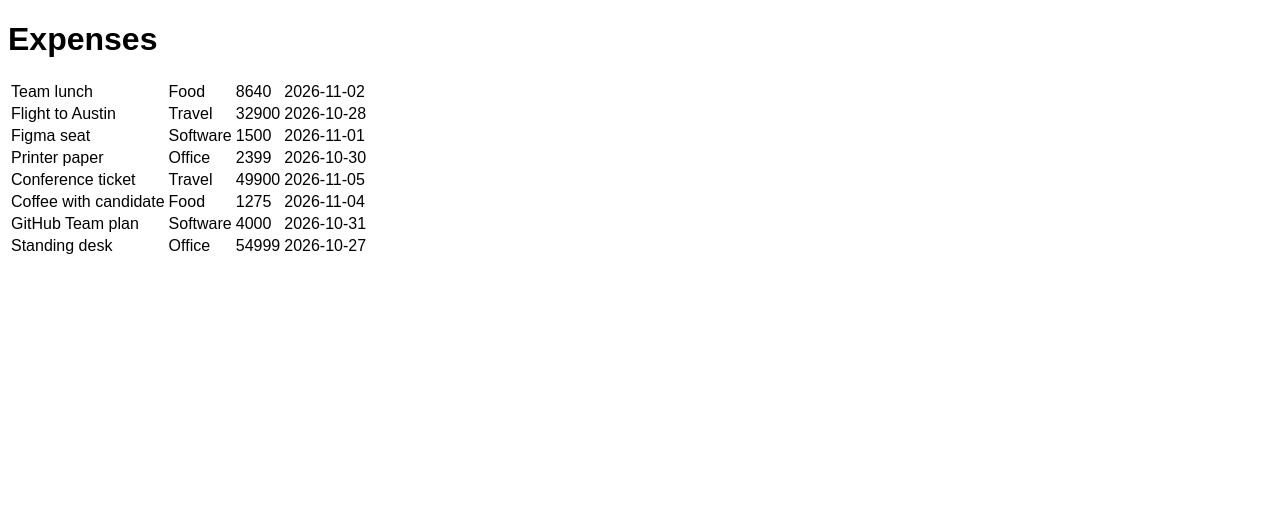
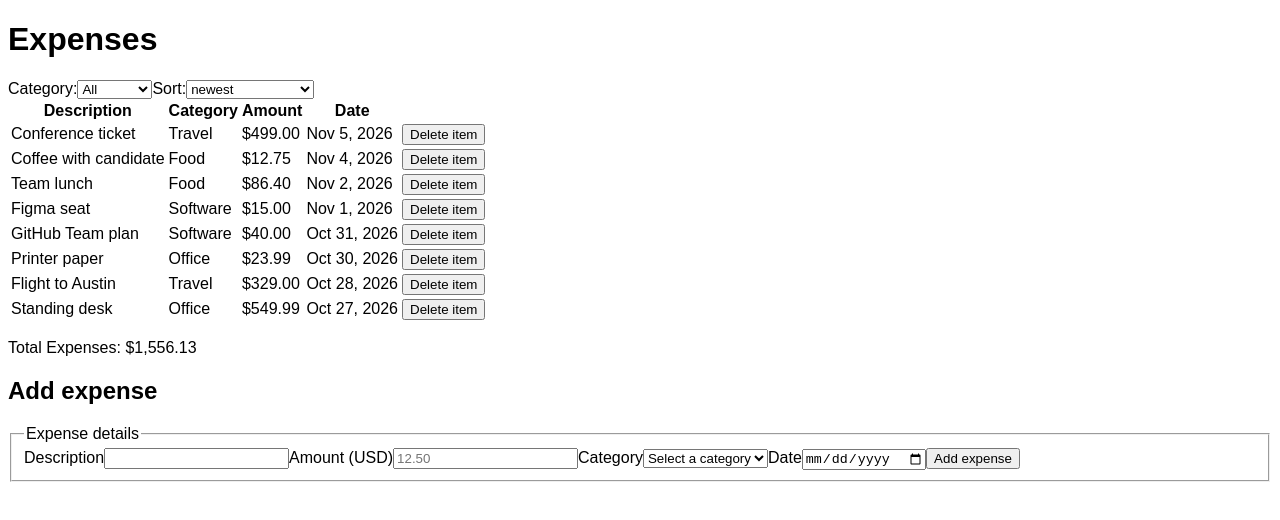
Before and after one commit to Felicity05/react-practice-users, a React (Vite) app: page / in a window 1280 px wide. Shown: the top 520 px of the page. Built offline with nearby package versions, Linux system fonts and the light colour scheme.

Commit message:
Complete expense tracker mock: retry, table, filter, sort, total, empty states, form, optimistic delete
Co-Authored-By: Claude Opus 5.5 <noreply@anthropic.com>

```diff
--- /dev/null
+++ b/src/expenses/ExpenseForm.tsx
@@ -0,0 +1,123 @@
+import { useRef, useState } from "react";
+import type { FormEvent } from "react";
+import { createExpense } from "./api";
+import { CATEGORIES } from "./types";
+import type { Category, Expense } from "./types";
+
+export type ExpenseValues = {
+  description: string;
+  amount: string;
+  category: string;
+  date: string;
+};
+
+export type FieldErrors = Partial<Record<keyof ExpenseValues, string>>;
+
+const emptyValues: ExpenseValues = {
+  description: "", amount: "", category: "", date: "",
+};
+
+const toCents = (amount: string): number => {
+  return Math.round(Number(amount) * 100);
+}
+
+export const validate = (values: ExpenseValues): FieldErrors => {
+  const errors: FieldErrors = {};
+  if (!values.description.trim()) errors.description = "Description is required.";
+
+  if (toCents(values.amount) <= 0) {
+    errors.amount = "Enter an amount greater than zero";
+  }
+
+  if (!CATEGORIES.some((category) => category === values.category)) {
+    errors.category = "Select a category.";
+  }
+
+  if (!values.date)  {
+    errors.date = "Enter a valid date.";
+  }
+  return errors;
+}
+
+export function ExpenseForm({ onCreated }: { onCreated: (expense: Expense) => void }) {
+  const [values, setValues] = useState<ExpenseValues>(emptyValues);
+  const [errors, setErrors] = useState<FieldErrors>({});
+  const [status, setStatus] = useState<"idle" | "submitting" | "success">("idle");
+  const [formError, setFormError] = useState("");
+  const pending = useRef(false);
+
+  const updateInput = (field: keyof ExpenseValues, value: string) => {
+    setValues((previous) => ({ ...previous, [field]: value }));
+    setErrors((previous) => ({ ...previous, [field]: undefined }));
+    setFormError("");
+    setStatus("idle");
+  }
+
+  const handleSubmit = async (event: FormEvent<HTMLFormElement>) => {
+    event.preventDefault();
+
+    if (pending.current) return;
+    const validationErrors = validate(values);
+    setErrors(validationErrors);
+    setFormError("");
+    setStatus("idle");
+
+    if (Object.keys(validationErrors).length) return; //if errors return and don't send the request
+
+    pending.current = true;
+    setStatus("submitting");
+    try {
+      const expense = await createExpense({
+        description: values.description.trim(),
+        amountCents: toCents(values.amount),
+        category: values.category as Category,
+        date: values.date,
+      });
+      onCreated(expense); //stores the created expense to pass to the parent component
+      setValues(emptyValues); //clears form after successful submit
+      setStatus("success");
+    } catch (error: unknown) {
+      setFormError(error instanceof Error ? error.message : "Unable to save. Please try again.");
+      setStatus("idle");
+    } finally {
+      pending.current = false;
+    }
+  }
+
+  const setAccessibilityProps = (expenseField: keyof ExpenseValues) => {
+    return {
+      "aria-invalid": Boolean(errors[expenseField]),
+      "aria-describedby": errors[expenseField] ? `expense-${expenseField}-error` : undefined,
+    };
+  }
+
+  return (
+    <form onSubmit={handleSubmit} noValidate aria-labelledby="add-expense-heading" aria-busy={status === "submitting"}>
+      <h2 id="add-expense-heading">Add expense</h2>
+      {formError && <p role="alert">{formError}</p>}
+      <fieldset disabled={status === "submitting"}>
+        <legend>Expense details</legend>
+        <label htmlFor="expense-description">Description</label>
+        <input id="expense-description" value={values.description} onChange={(event) => updateInput("description", event.target.value)} {...setAccessibilityProps("description")} />
+        {errors.description && <p id="expense-description-error">{errors.description}</p>}
+
+        <label htmlFor="expense-amount">Amount (USD)</label>
+        <input id="expense-amount" type="number" inputMode="decimal" placeholder="12.50" value={values.amount} onChange={(event) => updateInput("amount", event.target.value)} {...setAccessibilityProps("amount")} />
+        {errors.amount && <p id="expense-amount-error">{errors.amount}</p>}
+
+        <label htmlFor="expense-category">Category</label>
+        <select id="expense-category" value={values.category} onChange={(event) => updateInput("category", event.target.value)} {...setAccessibilityProps("category")}>
+          <option value="">Select a category</option>
+          {CATEGORIES.map((category) => <option key={category} value={category}>{category}</option>)}
+        </select>
+        {errors.category && <p id="expense-category-error">{errors.category}</p>}
+
+        <label htmlFor="expense-date">Date</label>
+        <input id="expense-date" type="date" value={values.date} onChange={(event) => updateInput("date", event.target.value)} {...setAccessibilityProps("date")} />
+        {errors.date && <p id="expense-date-error">{errors.date}</p>}
+        <button type="submit">{status === "submitting" ? "Saving..." : "Add expense"}</button>
+      </fieldset>
+      <p role="status">{status === "submitting" ? "Saving expense..." : status === "success" ? "Expense added." : ""}</p>
+    </form>
+  );
+}
--- a/src/expenses/ExpensesPage.tsx
+++ b/src/expenses/ExpensesPage.tsx
@@ -1,40 +1,125 @@
-import { useEffect, useState } from "react";
-import { getExpenses } from "./api";
-import { Expense } from "./types";
+import React, { useEffect, useState } from "react";
+import {deleteExpense, getExpenses} from "./api";
+import {CATEGORIES, Expense} from "./types";
+import { ExpenseForm } from "./ExpenseForm";
+
+const expenseColumns:string[] = ["Description", "Category", "Amount", "Date",];
+const sortOptions = ["newest", "oldest", "amount high->low", "amount low->high"];
 
 export function ExpensesPage() {
   const [expenses, setExpenses] = useState<Expense[]>([]);
   const [loading, setLoading] = useState(true);
   const [error, setError] = useState("");
+  const [retryCounter, setRetryCounter] = useState(0);
+  const [selectedCategory, setSelectedCategory] = useState("");
+  const [sortOption, setSortOption] = useState("newest");
+  const [deleteError, setDeleteError] = useState("");
 
   useEffect(() => {
+      setLoading(true);
+      setError("");
+
     getExpenses()
       .then((data) => {
         setExpenses(data);
-        setLoading(false);
       })
       .catch((err) => {
         setError(err.message);
-      });
-  }, []);
+      })
+      .finally(() => setLoading(false));
+
+  }, [retryCounter]);
 
   if (loading) return <p>Loading...</p>;
+
+  const handleRetry = () => {
+    setRetryCounter((prevState) => prevState + 1);
+  };
+
+  if (error) return (
+      <div>
+        <p>Error: {error}</p>
+        <button onClick={handleRetry}>Retry</button>
+    </div>);
+
+  const filteredExpenses = selectedCategory ? expenses.filter((expense) => expense.category === selectedCategory) : [...expenses];
+  const visibleExpenses = filteredExpenses.sort((a, b) => {
+          switch(sortOption){
+              case "newest":
+                  return b.date.localeCompare(a.date);
+              case "oldest":
+                  return a.date.localeCompare(b.date);
+              case "amount high->low":
+                  return b.amountCents - a.amountCents;
+              case "amount low->high":
+                  return a.amountCents - b.amountCents;
+              default:
+                  return 0;
+          }
+      });
+
+  const totalExpenses = visibleExpenses.reduce((total, expense) => total + expense.amountCents, 0) / 100;
+
+  const handleDeleteRow = (expense: Expense) => {
+      setDeleteError("");
+
+      // Optimistic: remove the row before the server answers
+      setExpenses((prev) => prev.filter((e) => e.id !== expense.id));
+
+
+      deleteExpense(expense.id)
+          .catch(() => {
+              // Roll back: put the row back
+              setExpenses((prev) => [...prev, expense]);
+              setDeleteError(`Couldn't delete ${expense.description}.`);
+          });
+  };
 
   return (
     <div>
       <h1>Expenses</h1>
+        <label htmlFor="category">Category:</label>
+        <select id="category" value={selectedCategory} onChange={(e) => setSelectedCategory(e.target.value)}>
+            <option value="">All</option>
+            {CATEGORIES.map((category) => (
+                <option key={category} value={category}>{category}</option>
+            ))}
+        </select>
+        <label htmlFor="sort">Sort:</label>
+        <select id="sort" value={sortOption} onChange={(e) => setSortOption(e.target.value)}>
+            {sortOptions.map((option) => (
+                <option key={option} value={option}>{option}</option>
+            ))}
+        </select>
+
+        {expenses.length === 0 && <p>No expenses yet</p>}
+        {deleteError && <p role="alert">{deleteError}</p>}
       <table>
+          <thead>
+              <tr>
+                  {expenseColumns.map((column) => (
+                      <th key={column}>{column}</th>
+                  ))}
+              </tr>
+          </thead>
         <tbody>
-          {expenses.map((expense) => (
+            {expenses.length > 0 && visibleExpenses.length === 0 && <tr><td colSpan={expenseColumns.length}>No expenses in category "{selectedCategory}"</td></tr>}
+            {visibleExpenses.map((expense) => (
             <tr key={expense.id}>
               <td>{expense.description}</td>
               <td>{expense.category}</td>
-              <td>{expense.amountCents}</td>
-              <td>{expense.date}</td>
+              <td>{new Intl.NumberFormat("en-US", { style: "currency", currency: "USD" }).format(expense.amountCents / 100)}</td>
+              <td>{new Date(expense.date).toLocaleDateString("en-US",
+                  {timeZone: "UTC", month: "short", day: "numeric", year: "numeric"})}</td>
+              <td>
+                  <button onClick={() => handleDeleteRow(expense)}>Delete item</button>
+              </td>
             </tr>
           ))}
         </tbody>
       </table>
+      <p>Total Expenses: {new Intl.NumberFormat("en-US", { style: "currency", currency: "USD" }).format(totalExpenses)}</p>
+      <ExpenseForm onCreated={(expense) => setExpenses((previous) => [...previous, expense])} />
     </div>
   );
 }
```
